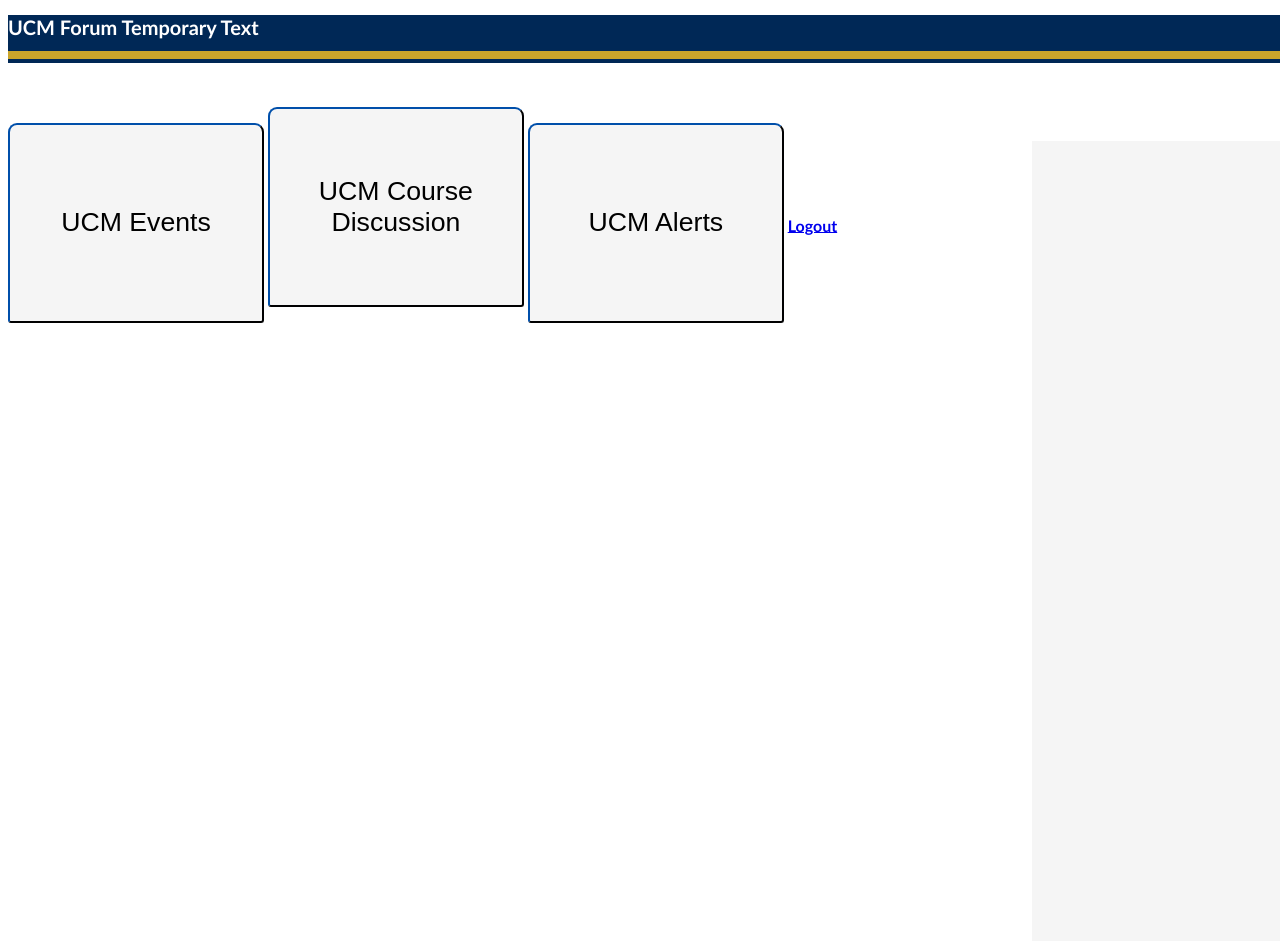
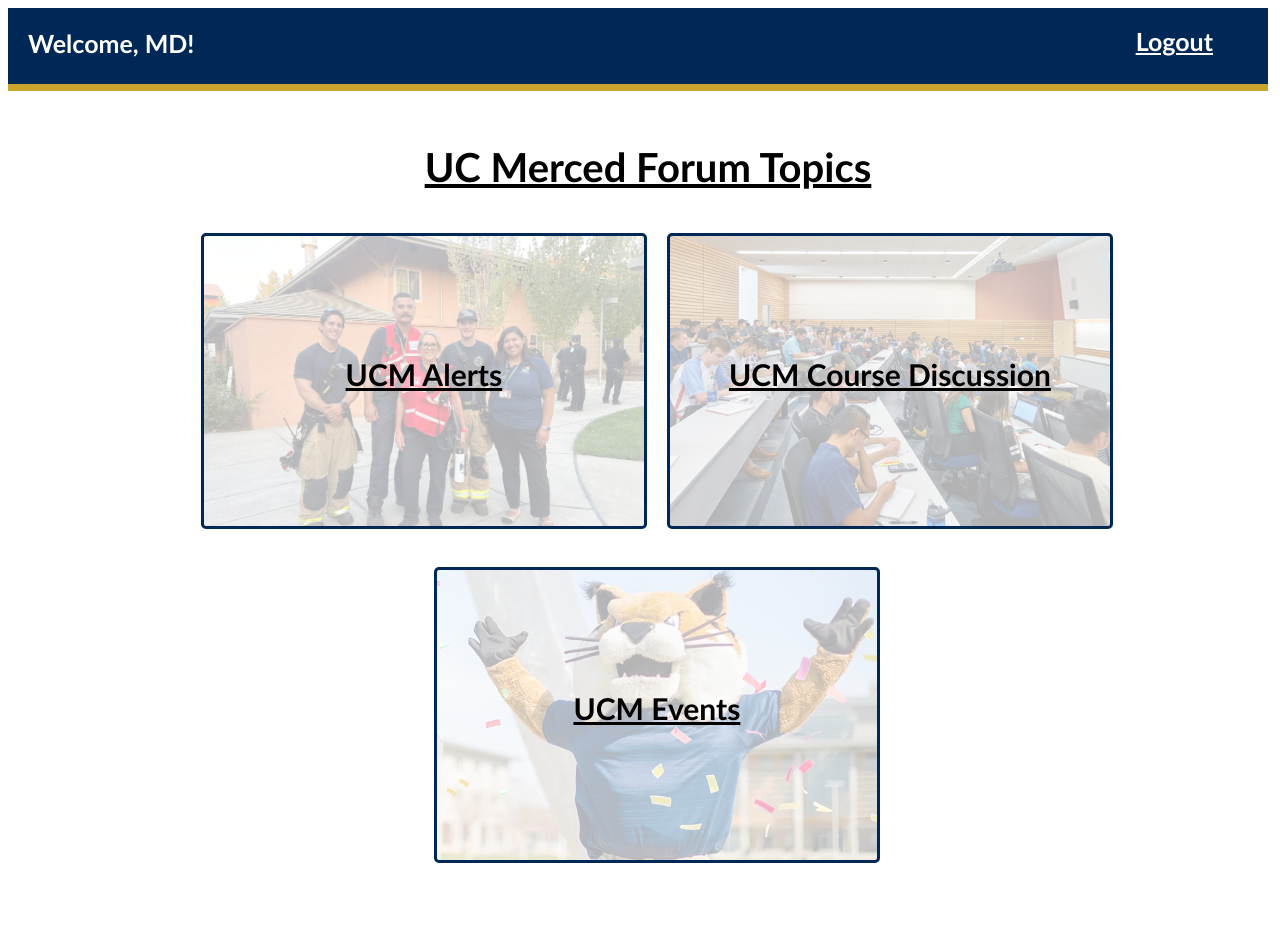
Before and after one commit to DDyzygy/CSE-108-Final, a Flask app: page /homepage in a window 1280 px wide. After the commit the page ends 863 px from the top, so only its background shows below. Run offline with Flask 3, Linux system fonts and the light colour scheme; a user stored in the database is signed in.

Commit message:
Added in general styling and loading in of the topics, posts, and comments. Mainly need help with: 1. upvote/downvote, 2. getting usernames based on the foreign user_id links shown in the database for posts and comments.

```diff
--- a/app.py
+++ b/app.py
@@ -13,24 +13,30 @@
     username = db.Column(db.String(80), unique=True, nullable=False)
     password_hash = db.Column(db.String(200), nullable=False)
 
-class Comments(db.Model):
-    comment_id = db.Column(db.Integer, primary_key=True)
-    comment = db.Column(db.String(10000), nullable = False)
-    post_id = db.Column(db.Integer, nullable = False)
-    comment_time = db.Column(db.Time, nullable = False)
-    comment_date = db.Column(db.Date, nullable = False)
-    user_id = db.Column(db.Integer, nullable = False)
-    comment_upvotes = db.Column(db.Integer, nullable = True)
-    comment_downvotes = db.Column(db.Integer, nullable = True)
+class Topics(db.Model):
+    topic_id = db.Column(db.Integer, primary_key=True)
+    topic_title = db.Column(db.String(700), nullable = False)
+    topic_desc = db.Column(db.String(10000), nullable = True)
+    posts = db.relationship('Posts', backref='topic', lazy=True)
 
 class Posts(db.Model):
     post_id = db.Column(db.Integer, primary_key=True)
     post_comment = db.Column(db.String(10000), nullable = False)
-    post_time = db.Column(db.Time, nullable = False)
-    post_date = db.Column(db.Date, nullable = False)
-    user_id = db.Column(db.Integer, nullable = False)
-    post_upvotes = db.Column(db.Integer, nullable = True)
-    post_downvotes = db.Column(db.Integer, nullable = True)
+    post_time_date = db.Column(db.DateTime, nullable = False)
+    user_id = db.Column(db.Integer, db.ForeignKey('user.id'), nullable = False)
+    post_upvotes = db.Column(db.Integer, default = 0)
+    post_downvotes = db.Column(db.Integer, default = 0)
+    topic_id = db.Column(db.Integer, db.ForeignKey('topics.topic_id'), nullable = False)
+    comments = db.relationship('Comments', backref='post', lazy=True)
+
+class Comments(db.Model):
+    comment_id = db.Column(db.Integer, primary_key=True)
+    comment = db.Column(db.String(10000), nullable = False)
+    post_id = db.Column(db.Integer, db.ForeignKey('posts.post_id'), nullable = False)
+    comment_time_date = db.Column(db.DateTime, nullable = False)
+    user_id = db.Column(db.Integer, db.ForeignKey('user.id'), nullable = False)
+    comment_upvotes = db.Column(db.Integer, default = 0)
+    comment_downvotes = db.Column(db.Integer, default = 0)
 
 
 # app = Flask(__name__)
@@ -79,10 +85,24 @@
 
 @app.route('/homepage')
 def homepage():
-    if 'user_id' not in session:
+    username = session.get('username')
+    topics = Topics.query.all()
+    if 'username' not in session:
         return redirect(url_for('default_page'))
     else:
-        return render_template('homepage.html')
+        user = User.query.filter_by(username = username).first()
+        return render_template('homepage.html', user = user, topics = topics)
+
+@app.route('/topic/<int:topic_id>')
+def topic_posts(topic_id):
+    topic = Topics.query.get(topic_id)
+    posts = Posts.query.filter_by(topic_id = topic_id).all()
+    return render_template('topic_posts.html', topic = topic, posts = posts)
+
+@app.route('/post/<int:post_id>')
+def post_comments(post_id):
+    post = Posts.query.get(post_id)
+    return render_template('post_comments.html', post = post)
 
 @app.route('/logout')
 def logout():
--- a/static/styles.css
+++ b/static/styles.css
@@ -15,7 +15,23 @@
 
 h1 {
     font-weight: 500;
+    z-index: 1;
 }
+
+hr{
+    border: 1px solid #caa52b;
+}
+
+.topics_main{
+    font-size: 40px;
+    font-weight: 600;
+    text-decoration: underline;
+    text-align: center;
+}
+
+a:visited {
+    text-decoration: none;
+    color:red; }
 
 input {
     height: 35px;
@@ -45,16 +61,11 @@
     font-size: 12px;
 }
 
-.forumTopicButton {
-    height: 25%;
-    width: 20%;
-    border-top-left-radius: 9px;
-    border-top-right-radius: 9px;
-    border-bottom-left-radius: 3px;
-    border-bottom-right-radius: 3px;
-    border-color: #002856;
-    background-color: whitesmoke;
-    margin-top: 2%;
+h3{
+    position: relative;
+    text-align: center;
+    font-size: 40px;
+    text-decoration: underline;
 }
 
 .fieldinput {
@@ -91,12 +102,36 @@
 }
 
 .navBar {
-    position: absolute;
-    height: 6%;
-    width: 100%;
-    background-color: white;
+    display: flex;
+    position: relative;
+    justify-content: space-between;
+    padding: 10px 20px;
+    background-color: #002856;
+    border-bottom: 7px solid #caa52b;
+    overflow: hidden;
+    margin-right: 20px;
+}
+
+.welcome{
+    font-size: 25px;
+    font-weight: bold;
     color: white;
-    margin-top: -0.5%;
+    margin-top: 10px;
+}
+
+.navBar a.logout{
+    color: white;
+    font-size: 25px;
+    padding: 8px 15px;
+    border: #caa52b;
+    background-color: transparent;
+    transition: 0.3s;
+    margin-bottom: 10px;
+}
+
+.navBar a.logout:hover{
+    background-color: #caa52b;
+    color: white;
 }
 
 .test {
@@ -114,3 +149,118 @@
     margin-left: 80%;
     margin-top: -14.2%;
 }
+
+.forumTopicButton {
+    height: 250px;
+    width: 400px;
+    border-radius: 5px;
+    text-align: center;
+    align-items: center;
+    justify-content: center;
+    border: solid #002856;
+    position: relative;
+    display: flex;
+    margin: 2%;
+    font-size: 30px;
+    color: black;
+    background-color: transparent;
+    background-size: cover;
+    background-position: center;
+    padding: 20px;
+    cursor: pointer;
+    display: inline-block;
+    text-decoration: underline;
+    vertical-align: middle;
+    transition: 0.5s;
+  }
+
+.container{
+    display: flex;
+    flex-wrap: wrap;
+    justify-content: center;
+    gap: 20px;
+    margin-top: 20px;
+}
+
+.textContent{
+    z-index: 1;
+    padding: 20px;
+   text-align: center;
+    justify-self: center;
+    margin-top: 20%;
+    font-weight: 900;
+}
+
+.backgroundImage{
+    content: "";
+    position: absolute;
+    top: 0;
+    left: 0;
+    right: 0;
+    bottom: 0;
+    background-image: inherit;
+    background-size: cover;
+    background-position: center;
+    opacity: 0.3;
+    z-index: -1;
+
+}
+
+  .forumTopicButton:hover, .backgroundImage:hover{
+    background-color: #0028569b;
+    color: white;
+  }
+
+.logout, .logout:visited{
+    color: white;
+    font-size: 20px;
+    float: right;
+    margin-right: 20px;
+}
+
+.topic_desc{
+    position: relative;
+    padding: 25px 16px;
+    border-bottom: 5px solid #caa52b;
+    background-color: #152347e8;
+    color: white;
+    font-size: 30px;
+    margin-right: 20px;
+}
+
+.posts_list{
+    position: relative;
+    padding: 25px 16px;
+    border-bottom: 5px solid #caa52b;
+    background-color: #152347be;
+    color: white;
+    font-size: 30px;
+    margin-right: 20px;
+}
+
+.posts_list ul{
+    list-style-type: none;
+}
+
+.post{
+    background-color: #152347d2;
+    border-bottom: 2px solid #caa52b;
+    color: white;
+    padding: 25px 16px;
+    margin-right: 50px;
+}
+
+.post p{
+    font-size: 25px;
+    font-weight: 100;
+}
+
+.post small{
+    font-size: 13px;
+    color:white;
+}
+
+.post a{
+    text-decoration: none;
+    color:white;
+}
--- a/templates/forum.html
+++ b/templates/forum.html
@@ -2,7 +2,7 @@
 <html>
     <head>
         <title>Forum Website</title>
-        <link rel="stylesheet" href="../static/styles.css" />
+        <link rel="stylesheet" href="/static/styles.css" />
     </head>
 
     <body>
@@ -38,7 +38,7 @@
                     font-size: 16px;
                     margin-top: 10px;
                     "
-                >Logout</button>
+                >Log In</button>
             </form>
             <br />
             <button
--- a/templates/homepage.html
+++ b/templates/homepage.html
@@ -2,31 +2,34 @@
 <html>
     <head>
         <title>Forum Homepage</title>
-        <link rel="stylesheet" href="../static/styles.css" />
+        <link rel="stylesheet" href="/static/styles.css" />
     </head>
 
     <body style="background-color: white">
-        <div class="navBar" style="font-size: 20px; background-color: #002856">
-            UCM Forum Temporary Text
+        <div class="navBar">
+            <span class = "welcome">Welcome, {{ user.username }}!</span>
+            <nav>
+            <a class = "logout" href="{{ url_for('logout') }}">Logout</a>
+            </nav>
+
         </div>
-        <div
-            class="navBar"
-            style="
-                font-size: 20px;
-                background-color: #caa52b;
-                height: 1%;
-                margin-top: 2.3%;
-            "
-        ></div>
-        <h1>Topics</h1>
-        <button class="forumTopicButton">
-            <h1>UCM Events</h1>
-            <div></div>
-        </button>
-        <button class="forumTopicButton"><h1>UCM Course Discussion</h1></button>
-        <button class="forumTopicButton"><h1>UCM Alerts</h1></button>
-        <a href="{{ url_for('logout') }}">Logout</a>
-        <div class="sideBar"></div>
+        <br>
+        <h2 class = "topics_main">UC Merced Forum Topics</h2>
+
+
+        <div class="container">
+            {% for topic in topics %}
+                <div class="topics">
+                    <a href="{{ url_for('topic_posts', topic_id=topic.topic_id) }}">
+                        <div class="forumTopicButton">
+                            <div class="backgroundImage" style="background-image: url('/static/{{ topic.topic_title.replace(" ", "_") }}.jpeg');"></div>
+                            <div class="textContent">{{ topic.topic_title }}</div>
+                        </div>
+                    </a>
+                </div>
+            {% endfor %}
+        </div>
+
 
 
     </body>
```
Also changed, not shown: templates/post_comments.html (added, +37 -0 lines), templates/topic_posts.html (added, +41 -0 lines), instance/final.sqlite, static/UCM_Alerts.jpeg (added), static/UCM_Course_Discussion.jpeg (added), static/UCM_Events.jpeg (added), 3 other files.
